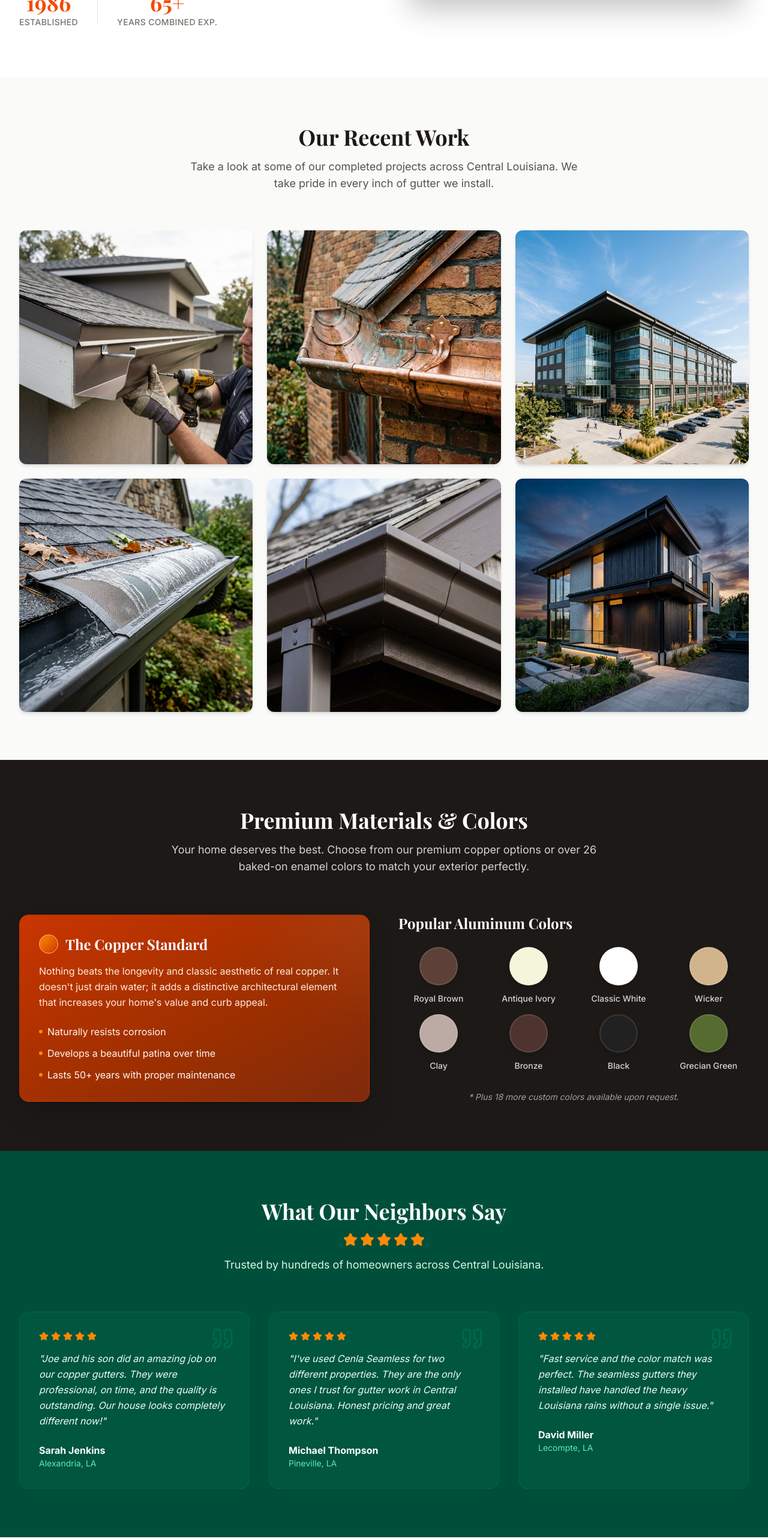
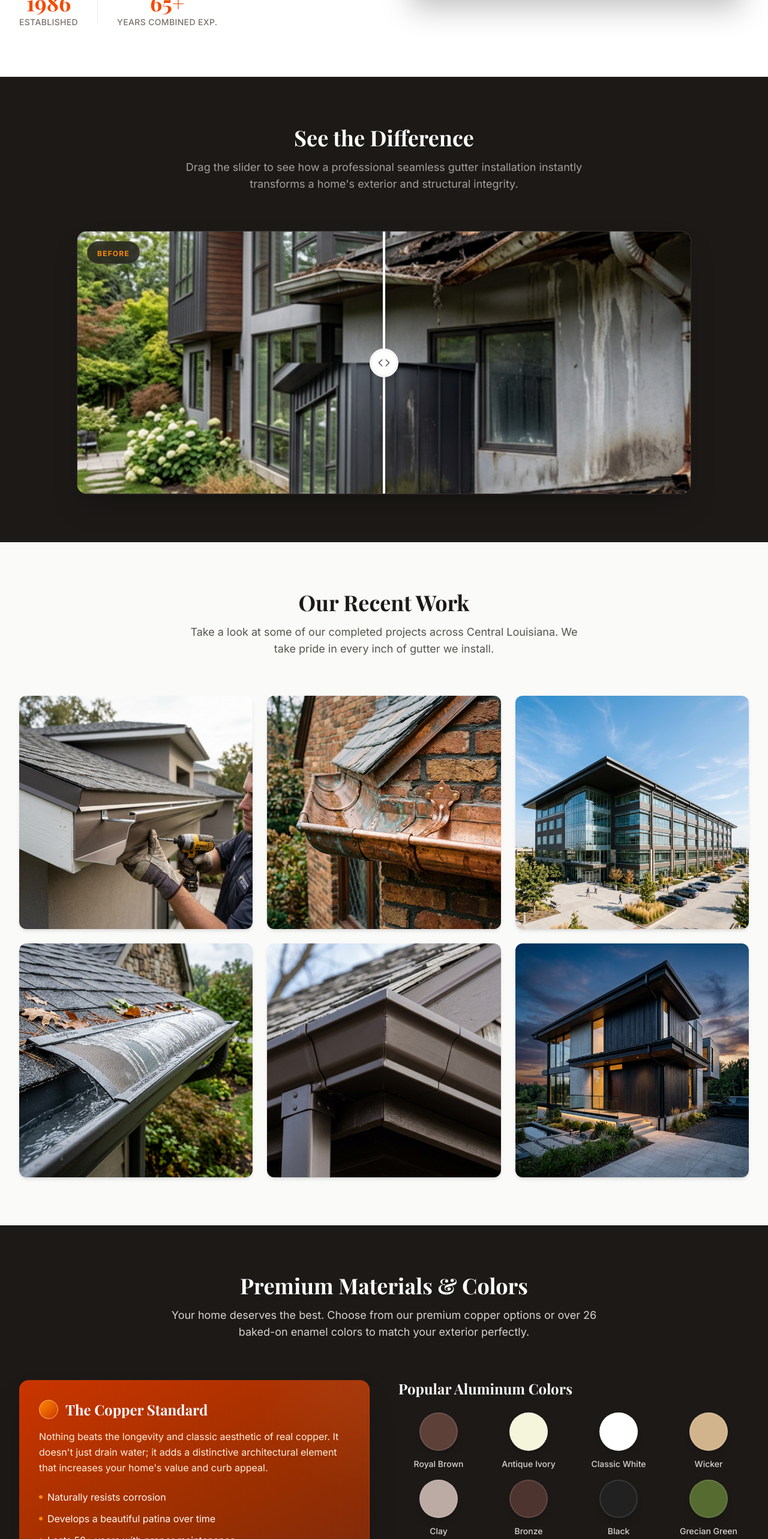
Before and after one commit to Founditmarketing/cenlaseamless, a React (Vite) app: page / in a window 1280 px wide. Shown: the part 2620-5186 px from the top of the page at 60% size. Built offline with nearby package versions, Linux system fonts and the light colour scheme; a web font is replaced by a local one.

Commit message:
Phase 2: Add Interactive Before/After Slider and Enhanced Reviews

```diff
--- a/src/App.tsx
+++ b/src/App.tsx
@@ -7,6 +7,7 @@ import Header from './components/Header';
 import Hero from './components/Hero';
 import Services from './components/Services';
 import Heritage from './components/Heritage';
+import BeforeAfterSlider from './components/BeforeAfterSlider';
 import Gallery from './components/Gallery';
 import Materials from './components/Materials';
 import Testimonials from './components/Testimonials';
@@ -21,6 +22,7 @@ export default function App() {
         <Hero />
         <Services />
         <Heritage />
+        <BeforeAfterSlider />
         <Gallery />
         <Materials />
         <Testimonials />
--- /dev/null
+++ b/src/components/BeforeAfterSlider.tsx
@@ -0,0 +1,102 @@
+import React, { useState, useRef, useEffect } from 'react';
+import { motion, useMotionValue, useTransform } from 'motion/react';
+import { ChevronLeft, ChevronRight } from 'lucide-react';
+
+export default function BeforeAfterSlider() {
+    const [isResizing, setIsResizing] = useState(false);
+    const containerRef = useRef<HTMLDivElement>(null);
+    const [sliderPosition, setSliderPosition] = useState(50); // percentage
+
+    const handlePointerMove = (e: React.PointerEvent | PointerEvent) => {
+        if (!isResizing || !containerRef.current) return;
+
+        requestAnimationFrame(() => {
+            const rect = containerRef.current!.getBoundingClientRect();
+            const clientX = 'touches' in e ? (e as any).touches[0].clientX : (e as MouseEvent).clientX;
+            const x = Math.max(0, Math.min(clientX - rect.left, rect.width));
+            const percentage = (x / rect.width) * 100;
+            setSliderPosition(percentage);
+        });
+    };
+
+    useEffect(() => {
+        const handleMove = (e: PointerEvent) => handlePointerMove(e);
+        const handleUp = () => setIsResizing(false);
+
+        if (isResizing) {
+            window.addEventListener('pointermove', handleMove);
+            window.addEventListener('pointerup', handleUp);
+        }
+
+        return () => {
+            window.removeEventListener('pointermove', handleMove);
+            window.removeEventListener('pointerup', handleUp);
+        };
+    }, [isResizing]);
+
+    return (
+        <section className="py-20 bg-stone-900 border-t border-stone-800">
+            <div className="max-w-7xl mx-auto px-4 sm:px-6 lg:px-8">
+                <div className="text-center mb-16">
+                    <h2 className="text-3xl md:text-4xl font-serif font-bold text-white mb-4">See the Difference</h2>
+                    <p className="text-lg text-stone-400 max-w-2xl mx-auto">
+                        Drag the slider to see how a professional seamless gutter installation instantly transforms a home's exterior and structural integrity.
+                    </p>
+                </div>
+
+                <motion.div
+                    initial={{ opacity: 0, y: 20 }}
+                    whileInView={{ opacity: 1, y: 0 }}
+                    viewport={{ once: true }}
+                    className="relative max-w-5xl mx-auto rounded-2xl overflow-hidden shadow-2xl aspect-[16/9] md:aspect-[21/9] select-none touch-none cursor-ew-resize border border-white/10"
+                    ref={containerRef}
+                    onPointerDown={(e) => {
+                        setIsResizing(true);
+                        handlePointerMove(e);
+                    }}
+                >
+                    {/* After Image (Background) */}
+                    <div className="absolute inset-0 z-0">
+                        <img
+                            src="/after_gutters_1772761946374.png"
+                            alt="Brand new seamless gutters installation"
+                            className="w-full h-full object-cover"
+                            draggable={false}
+                        />
+                        <div className="absolute top-4 right-4 bg-stone-900/80 backdrop-blur-md px-4 py-1.5 rounded-full z-10 border border-white/10">
+                            <span className="text-emerald-400 font-bold tracking-widest uppercase text-xs">After</span>
+                        </div>
+                    </div>
+
+                    {/* Before Image (Foreground, Clipped) */}
+                    <div
+                        className="absolute inset-y-0 left-0 z-10 transition-all duration-75 ease-out"
+                        style={{ width: `${sliderPosition}%` }}
+                    >
+                        <img
+                            src="/before_gutters_1772761960113.png"
+                            alt="Old, rusting and leaking gutters"
+                            className="w-full h-full object-cover object-left"
+                            style={{ width: '100vw', maxWidth: containerRef.current?.offsetWidth || '100vw' }}
+                            draggable={false}
+                        />
+                        <div className="absolute top-4 left-4 bg-stone-900/80 backdrop-blur-md px-4 py-1.5 rounded-full z-10 border border-white/10">
+                            <span className="text-orange-400 font-bold tracking-widest uppercase text-xs">Before</span>
+                        </div>
+                    </div>
+
+                    {/* Slider Handle */}
+                    <div
+                        className="absolute top-0 bottom-0 w-1 bg-white z-20 transition-all duration-75 ease-out shadow-[0_0_15px_rgba(0,0,0,0.5)]"
+                        style={{ left: `${sliderPosition}%`, transform: 'translateX(-50%)' }}
+                    >
+                        <div className="absolute top-1/2 left-1/2 -translate-x-1/2 -translate-y-1/2 w-12 h-12 bg-white rounded-full flex items-center justify-center shadow-xl border-4 border-stone-100 hover:scale-110 transition-transform">
+                            <ChevronLeft className="w-5 h-5 text-stone-600" />
+                            <ChevronRight className="w-5 h-5 text-stone-600 -ml-2" />
+                        </div>
+                    </div>
+                </motion.div>
+            </div>
+        </section>
+    );
+}
--- a/src/components/Testimonials.tsx
+++ b/src/components/Testimonials.tsx
@@ -1,61 +1,156 @@
-import { motion } from 'motion/react';
-import { Star, Quote } from 'lucide-react';
+import { useState, useEffect } from 'react';
+import { motion, AnimatePresence } from 'motion/react';
+import { Star, CheckCircle2, Navigation, MessageCircle } from 'lucide-react';
 
 const testimonials = [
   {
     name: "Sarah Jenkins",
     location: "Alexandria, LA",
     text: "Joe and his son did an amazing job on our copper gutters. They were professional, on time, and the quality is outstanding. Our house looks completely different now!",
-    rating: 5
+    rating: 5,
+    timeAgo: "2 days ago",
+    verified: true
   },
   {
     name: "Michael Thompson",
     location: "Pineville, LA",
     text: "I've used Cenla Seamless for two different properties. They are the only ones I trust for gutter work in Central Louisiana. Honest pricing and great work.",
-    rating: 5
+    rating: 5,
+    timeAgo: "1 week ago",
+    verified: true
   },
   {
     name: "David Miller",
     location: "Lecompte, LA",
     text: "Fast service and the color match was perfect. The seamless gutters they installed have handled the heavy Louisiana rains without a single issue.",
-    rating: 5
+    rating: 5,
+    timeAgo: "2 weeks ago",
+    verified: true
+  },
+  {
+    name: "Jessica Barnes",
+    location: "Woodworth, LA",
+    text: "They custom-fabricated 7-inch gutters for our large runoff roof on-site. Incredible speed and the price was exactly what they quoted. Highly recommend.",
+    rating: 5,
+    timeAgo: "1 month ago",
+    verified: true
   }
 ];
 
 export default function Testimonials() {
+  const [currentIndex, setCurrentIndex] = useState(0);
+
+  // Auto-rotate reviews to feel "live"
+  useEffect(() => {
+    const timer = setInterval(() => {
+      setCurrentIndex((prev) => (prev + 1) % testimonials.length);
+    }, 6000);
+    return () => clearInterval(timer);
+  }, []);
+
   return (
-    <section className="py-20 bg-emerald-900">
+    <section id="reviews" className="py-24 bg-gradient-to-br from-stone-900 via-stone-800 to-emerald-950 text-white overflow-hidden border-t border-stone-800">
       <div className="max-w-7xl mx-auto px-4 sm:px-6 lg:px-8">
-        <div className="text-center mb-16">
-          <h2 className="text-3xl md:text-4xl font-serif font-bold text-white mb-4">What Our Neighbors Say</h2>
-          <div className="flex justify-center gap-1 text-orange-400 mb-4">
-            {[...Array(5)].map((_, i) => <Star key={i} className="w-6 h-6 fill-current" />)}
-          </div>
-          <p className="text-lg text-emerald-100">Trusted by hundreds of homeowners across Central Louisiana.</p>
+
+        <div className="flex flex-col lg:flex-row items-center gap-16">
+
+          {/* Left: Trust Signals */}
+          <div className="lg:w-1/3">
+            <div className="inline-flex items-center gap-2 px-3 py-1 rounded-full bg-emerald-900/50 border border-emerald-500/30 text-emerald-400 text-sm font-medium mb-6">
+              <span className="w-2 h-2 rounded-full bg-emerald-400 animate-pulse"></span>
+              Live Reviews
             </div>
 
-        <div className="grid grid-cols-1 md:grid-cols-3 gap-8">
-          {testimonials.map((t, index) => (
+            <h2 className="text-4xl md:text-5xl font-serif font-bold mb-6">Real Results. <br /><span className="text-orange-400 italic">Real Neighbors.</span></h2>
+
+            <p className="text-stone-300 text-lg mb-8 leading-relaxed">
+              Don't just take our word for it. See what homeowners across Central Louisiana are saying about our family's craftsmanship.
+            </p>
+
+            <div className="flex items-center gap-4 bg-white/5 backdrop-blur-sm p-4 rounded-xl border border-white/10">
+              <div className="flex-shrink-0">
+                <div className="flex text-orange-400 text-xl">
+                  ★★★★★
+                </div>
+                <div className="text-2xl font-bold text-white mt-1">4.9/5</div>
+              </div>
+              <div className="w-px h-12 bg-white/20 mx-2"></div>
+              <div>
+                <p className="font-semibold">Google Reviews</p>
+                <p className="text-sm text-stone-400">Based on 145+ Ratings</p>
+              </div>
+            </div>
+          </div>
+
+          {/* Right: Automated Review Carousel */}
+          <div className="lg:w-2/3 w-full relative h-[350px] flex items-center justify-center">
+
+            {/* Background design elements */}
+            <div className="absolute top-1/2 left-1/2 -translate-x-1/2 -translate-y-1/2 w-[120%] h-[120%] bg-emerald-500/10 rounded-full blur-3xl z-0"></div>
+
+            <AnimatePresence mode="wait">
               <motion.div
-              key={index}
-              initial={{ opacity: 0, y: 20 }}
-              whileInView={{ opacity: 1, y: 0 }}
-              viewport={{ once: true }}
-              transition={{ delay: index * 0.1 }}
-              className="bg-emerald-800/40 p-8 rounded-2xl shadow-sm border border-emerald-700/50 relative backdrop-blur-sm"
+                key={currentIndex}
+                initial={{ opacity: 0, scale: 0.95, y: 20 }}
+                animate={{ opacity: 1, scale: 1, y: 0 }}
+                exit={{ opacity: 0, scale: 1.05, y: -20 }}
+                transition={{ duration: 0.6, ease: "easeOut" }}
+                className="w-full max-w-2xl relative z-10"
               >
-              <Quote className="absolute top-6 right-6 w-10 h-10 text-emerald-700 opacity-50" />
-              <div className="flex gap-1 text-orange-400 mb-4">
-                {[...Array(t.rating)].map((_, i) => <Star key={i} className="w-4 h-4 fill-current" />)}
+                <div className="bg-stone-800/80 backdrop-blur-xl border border-stone-700/50 p-8 md:p-10 rounded-3xl shadow-2xl relative">
+
+                  {/* Decorative Quote Mark */}
+                  <MessageCircle className="absolute -top-6 -right-6 w-20 h-20 text-emerald-500/20 fill-emerald-500/10 rotate-12" />
+
+                  <div className="flex justify-between items-start mb-6 border-b border-stone-700 pb-6 relative z-10">
+                    <div>
+                      <div className="flex items-center gap-2 mb-1">
+                        <h4 className="text-xl font-bold text-white">{testimonials[currentIndex].name}</h4>
+                        {testimonials[currentIndex].verified && (
+                          <CheckCircle2 className="w-5 h-5 text-emerald-400" />
+                        )}
                       </div>
-              <p className="text-emerald-50 italic mb-6 leading-relaxed">"{t.text}"</p>
-              <div>
-                <p className="font-bold text-white">{t.name}</p>
-                <p className="text-sm text-emerald-300">{t.location}</p>
+                      <div className="flex items-center gap-1.5 text-stone-400 text-sm">
+                        <Navigation className="w-3.5 h-3.5" />
+                        {testimonials[currentIndex].location}
+                      </div>
+                    </div>
+
+                    <div className="text-right">
+                      <div className="flex gap-1 text-orange-400 mb-1">
+                        {[...Array(testimonials[currentIndex].rating)].map((_, i) => (
+                          <Star key={i} className="w-4 h-4 fill-current" />
+                        ))}
+                      </div>
+                      <span className="text-xs text-stone-500 font-medium tracking-wider uppercase">
+                        {testimonials[currentIndex].timeAgo}
+                      </span>
+                    </div>
+                  </div>
+
+                  <p className="text-lg md:text-xl text-stone-300 leading-relaxed italic relative z-10">
+                    "{testimonials[currentIndex].text}"
+                  </p>
+
                 </div>
               </motion.div>
+            </AnimatePresence>
+
+            {/* Dots */}
+            <div className="absolute -bottom-8 left-1/2 -translate-x-1/2 flex gap-3">
+              {testimonials.map((_, idx) => (
+                <button
+                  key={idx}
+                  onClick={() => setCurrentIndex(idx)}
+                  className={`w-2.5 h-2.5 rounded-full transition-all duration-300 ${idx === currentIndex ? 'bg-orange-400 w-8' : 'bg-stone-600 hover:bg-stone-400'}`}
+                  aria-label={`Go to review ${idx + 1}`}
+                />
               ))}
             </div>
+
+          </div>
+        </div>
+
       </div>
     </section>
   );
```
Also changed, not shown: public/after_gutters_1772761946374.png (added), public/before_gutters_1772761960113.png (added). Lines whose indentation alone changed are shown as unchanged.
